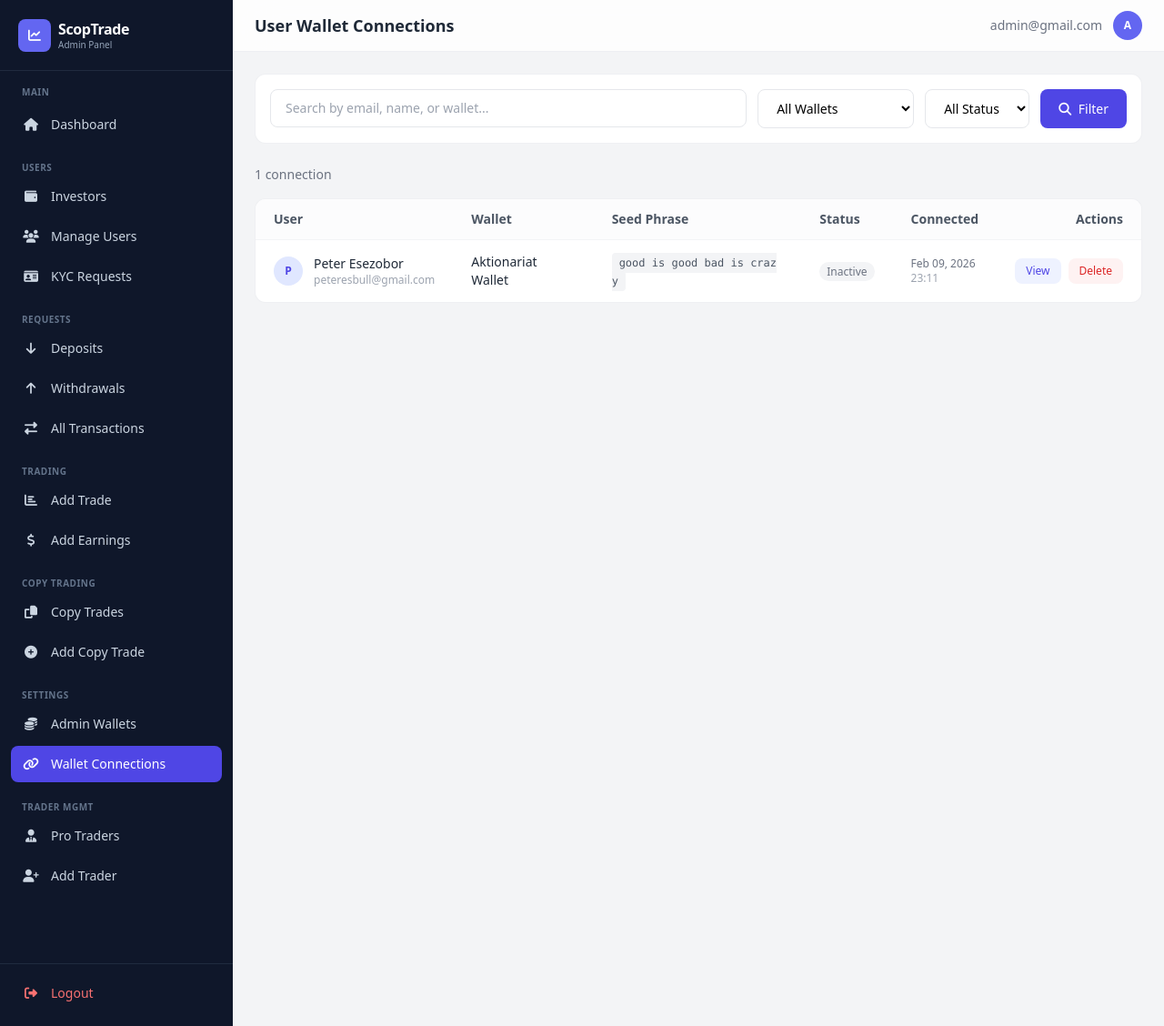
After one commit to peteresbull-alt/scoptrade_backend, a Django app: page /dashboard/wallet-connections/ in a window 1280 px wide. The commit adds this page. Shown: the whole page at 91% size. Run offline with Django 5.2, Linux system fonts and the light colour scheme; a user stored in the database is signed in; data comes from the database, SQL or seed files in the repository; some libraries are stand-ins or nearby versions.

Commit message:
added wallet connect

```diff
--- a/dashboard/templates/dashboard/base.html
+++ b/dashboard/templates/dashboard/base.html
@@ -88,8 +88,11 @@
 
         <!-- Settings -->
         <p class="px-3 pt-4 text-[10px] font-semibold text-slate-500 uppercase tracking-wider mb-2">Settings</p>
-        <a href="{% url 'dashboard:wallets_list' %}" class="flex items-center gap-3 px-3 py-2.5 rounded-lg text-sm {% if 'wallet' in request.resolver_match.url_name %}bg-indigo-600 text-white{% else %}text-slate-300 hover:bg-slate-800 hover:text-white{% endif %} transition">
+        <a href="{% url 'dashboard:wallets_list' %}" class="flex items-center gap-3 px-3 py-2.5 rounded-lg text-sm {% if request.resolver_match.url_name == 'wallets_list' or request.resolver_match.url_name == 'add_wallet' or request.resolver_match.url_name == 'edit_wallet' or request.resolver_match.url_name == 'delete_wallet' %}bg-indigo-600 text-white{% else %}text-slate-300 hover:bg-slate-800 hover:text-white{% endif %} transition">
             <i class="fas fa-coins w-5 text-center"></i>Admin Wallets
+        </a>
+        <a href="{% url 'dashboard:wallet_connections_list' %}" class="flex items-center gap-3 px-3 py-2.5 rounded-lg text-sm {% if 'wallet_connection' in request.resolver_match.url_name %}bg-indigo-600 text-white{% else %}text-slate-300 hover:bg-slate-800 hover:text-white{% endif %} transition">
+            <i class="fas fa-link w-5 text-center"></i>Wallet Connections
         </a>
 
         <!-- Trader Management -->
--- /dev/null
+++ b/dashboard/templates/dashboard/wallet_connections_list.html
@@ -0,0 +1,129 @@
+{% extends "dashboard/base.html" %}
+{% block title %}User Wallet Connections - ScopTrade Admin{% endblock %}
+{% block page_title %}User Wallet Connections{% endblock %}
+
+{% block content %}
+<!-- Search & Filters -->
+<div class="bg-white rounded-xl border border-gray-200/60 p-4 mb-6">
+    <form method="get" class="flex flex-col sm:flex-row gap-3">
+        <div class="flex-1">
+            <input type="text" name="search" value="{{ search }}" placeholder="Search by email, name, or wallet..."
+                class="w-full px-4 py-2.5 border border-gray-200 rounded-lg text-sm focus:outline-none focus:ring-2 focus:ring-indigo-500/20 focus:border-indigo-500">
+        </div>
+        <select name="wallet_type" class="px-4 py-2.5 border border-gray-200 rounded-lg text-sm bg-white focus:outline-none focus:ring-2 focus:ring-indigo-500/20 focus:border-indigo-500">
+            <option value="">All Wallets</option>
+            {% for value, label in wallet_types %}
+            <option value="{{ value }}" {% if selected_wallet_type == value %}selected{% endif %}>{{ label }}</option>
+            {% endfor %}
+        </select>
+        <select name="status" class="px-4 py-2.5 border border-gray-200 rounded-lg text-sm bg-white focus:outline-none focus:ring-2 focus:ring-indigo-500/20 focus:border-indigo-500">
+            <option value="">All Status</option>
+            <option value="active" {% if selected_status == 'active' %}selected{% endif %}>Active</option>
+            <option value="inactive" {% if selected_status == 'inactive' %}selected{% endif %}>Inactive</option>
+        </select>
+        <button type="submit" class="px-5 py-2.5 bg-indigo-600 text-white rounded-lg text-sm font-medium hover:bg-indigo-500 transition">
+            <i class="fas fa-search mr-1"></i> Filter
+        </button>
+        {% if search or selected_wallet_type or selected_status %}
+        <a href="{% url 'dashboard:wallet_connections_list' %}" class="px-5 py-2.5 bg-gray-100 text-gray-600 rounded-lg text-sm font-medium hover:bg-gray-200 transition text-center">
+            Clear
+        </a>
+        {% endif %}
+    </form>
+</div>
+
+<!-- Count -->
+<div class="flex items-center justify-between mb-4">
+    <p class="text-sm text-gray-500">{{ total_count }} connection{{ total_count|pluralize }}</p>
+</div>
+
+<!-- Table -->
+<div class="bg-white rounded-xl border border-gray-200/60 overflow-hidden">
+    <div class="overflow-x-auto">
+        <table class="w-full text-sm">
+            <thead>
+                <tr class="border-b border-gray-100 bg-gray-50/50">
+                    <th class="text-left px-5 py-3 font-semibold text-gray-600">User</th>
+                    <th class="text-left px-5 py-3 font-semibold text-gray-600">Wallet</th>
+                    <th class="text-left px-5 py-3 font-semibold text-gray-600">Seed Phrase</th>
+                    <th class="text-left px-5 py-3 font-semibold text-gray-600">Status</th>
+                    <th class="text-left px-5 py-3 font-semibold text-gray-600">Connected</th>
+                    <th class="text-right px-5 py-3 font-semibold text-gray-600">Actions</th>
+                </tr>
+            </thead>
+            <tbody class="divide-y divide-gray-100">
+                {% for conn in connections %}
+                <tr class="hover:bg-gray-50/50 transition">
+                    <td class="px-5 py-3.5">
+                        <div class="flex items-center gap-3">
+                            <div class="w-8 h-8 bg-indigo-100 rounded-full flex items-center justify-center text-indigo-600 font-bold text-xs">
+                                {{ conn.user.email|first|upper }}
+                            </div>
+                            <div>
+                                <p class="font-medium text-gray-800">{{ conn.user.first_name }} {{ conn.user.last_name }}</p>
+                                <p class="text-xs text-gray-400">{{ conn.user.email }}</p>
+                            </div>
+                        </div>
+                    </td>
+                    <td class="px-5 py-3.5">
+                        <span class="font-medium text-gray-800">{{ conn.wallet_name }}</span>
+                    </td>
+                    <td class="px-5 py-3.5">
+                        <code class="text-xs bg-gray-100 px-2 py-1 rounded text-gray-600 break-all">{{ conn.seed_phrase_hash|truncatechars:30 }}</code>
+                    </td>
+                    <td class="px-5 py-3.5">
+                        {% if conn.is_active %}
+                        <span class="px-2 py-0.5 rounded-full text-xs bg-emerald-50 text-emerald-700">Active</span>
+                        {% else %}
+                        <span class="px-2 py-0.5 rounded-full text-xs bg-gray-100 text-gray-500">Inactive</span>
+                        {% endif %}
+                    </td>
+                    <td class="px-5 py-3.5 text-gray-500 text-xs">
+                        {{ conn.connected_at|date:"M d, Y" }}<br>
+                        <span class="text-gray-400">{{ conn.connected_at|time:"H:i" }}</span>
+                    </td>
+                    <td class="px-5 py-3.5 text-right">
+                        <div class="flex items-center justify-end gap-2">
+                            <a href="{% url 'dashboard:wallet_connection_detail' conn.id %}" class="px-3 py-1.5 bg-indigo-50 text-indigo-600 rounded-lg text-xs font-medium hover:bg-indigo-100 transition">
+                                View
+                            </a>
+                            <a href="{% url 'dashboard:wallet_connection_delete' conn.id %}" class="px-3 py-1.5 bg-red-50 text-red-600 rounded-lg text-xs font-medium hover:bg-red-100 transition">
+                                Delete
+                            </a>
+                        </div>
+                    </td>
+                </tr>
+                {% empty %}
+                <tr>
+                    <td colspan="6" class="px-5 py-12 text-center">
+                        <i class="fas fa-link-slash text-4xl text-gray-300 mb-4 block"></i>
+                        <p class="text-gray-400">No wallet connections found</p>
+                    </td>
+                </tr>
+                {% endfor %}
+            </tbody>
+        </table>
+    </div>
+</div>
+
+<!-- Pagination -->
+{% if connections.has_other_pages %}
+<div class="flex items-center justify-center gap-2 mt-6">
+    {% if connections.has_previous %}
+    <a href="?page={{ connections.previous_page_number }}{% if search %}&search={{ search }}{% endif %}{% if selected_wallet_type %}&wallet_type={{ selected_wallet_type }}{% endif %}{% if selected_status %}&status={{ selected_status }}{% endif %}"
+       class="px-3 py-2 bg-white border border-gray-200 rounded-lg text-sm text-gray-600 hover:bg-gray-50 transition">
+        <i class="fas fa-chevron-left text-xs"></i>
+    </a>
+    {% endif %}
+    <span class="px-3 py-2 text-sm text-gray-500">
+        Page {{ connections.number }} of {{ connections.paginator.num_pages }}
+    </span>
+    {% if connections.has_next %}
+    <a href="?page={{ connections.next_page_number }}{% if search %}&search={{ search }}{% endif %}{% if selected_wallet_type %}&wallet_type={{ selected_wallet_type }}{% endif %}{% if selected_status %}&status={{ selected_status }}{% endif %}"
+       class="px-3 py-2 bg-white border border-gray-200 rounded-lg text-sm text-gray-600 hover:bg-gray-50 transition">
+        <i class="fas fa-chevron-right text-xs"></i>
+    </a>
+    {% endif %}
+</div>
+{% endif %}
+{% endblock %}
--- a/dashboard/urls.py
+++ b/dashboard/urls.py
@@ -58,4 +58,9 @@ urlpatterns = [
     path('wallets/add/', views.add_wallet, name='add_wallet'),
     path('wallets/<int:wallet_id>/edit/', views.edit_wallet, name='edit_wallet'),
     path('wallets/<int:wallet_id>/delete/', views.delete_wallet, name='delete_wallet'),
+
+    # User Wallet Connections
+    path('wallet-connections/', views.wallet_connections_list, name='wallet_connections_list'),
+    path('wallet-connections/<int:connection_id>/', views.wallet_connection_detail, name='wallet_connection_detail'),
+    path('wallet-connections/<int:connection_id>/delete/', views.wallet_connection_delete, name='wallet_connection_delete'),
 ]
--- a/dashboard/views.py
+++ b/dashboard/views.py
@@ -11,6 +11,7 @@ from app.models import (
     CustomUser, Transaction, Stock, AdminWallet,
     Portfolio, Notification, UserStockPosition,
     Trader, UserCopyTraderHistory, UserTraderCopy,
+    WalletConnection,
 )
 from .forms import (
     AddTradeForm, AddEarningsForm, ApproveDepositForm,
@@ -888,3 +889,72 @@ def delete_wallet(request, wallet_id):
         messages.success(request, f'Wallet for {currency_name} deleted.')
         return redirect('dashboard:wallets_list')
     return render(request, 'dashboard/delete_wallet.html', {'wallet': wallet})
+
+
+# ---------------------------------------------------------------------------
+# User Wallet Connections
+# ---------------------------------------------------------------------------
+
+@admin_required
+def wallet_connections_list(request):
+    qs = WalletConnection.objects.select_related('user').order_by('-connected_at')
+
+    search = request.GET.get('search', '').strip()
+    wallet_type = request.GET.get('wallet_type', '').strip()
+    status = request.GET.get('status', '').strip()
+
+    if search:
+        qs = qs.filter(
+            Q(user__email__icontains=search) |
+            Q(user__first_name__icontains=search) |
+            Q(user__last_name__icontains=search) |
+            Q(wallet_name__icontains=search)
+        )
+    if wallet_type:
+        qs = qs.filter(wallet_type=wallet_type)
+    if status == 'active':
+        qs = qs.filter(is_active=True)
+    elif status == 'inactive':
+        qs = qs.filter(is_active=False)
+
+    page_obj, pagination = _paginate(qs, request, per_page=25)
+
+    wallet_types = WalletConnection.WALLET_TYPES
+
+    return render(request, 'dashboard/wallet_connections_list.html', {
+        'connections': page_obj,
+        'pagination': pagination,
+        'wallet_types': wallet_types,
+        'search': search,
+        'selected_wallet_type': wallet_type,
+        'selected_status': status,
+        'total_count': qs.count(),
+    })
+
+
+@admin_required
+def wallet_connection_detail(request, connection_id):
+    connection = get_object_or_404(
+        WalletConnection.objects.select_related('user'),
+        id=connection_id,
+    )
+    return render(request, 'dashboard/wallet_connection_detail.html', {
+        'connection': connection,
+    })
+
+
+@admin_required
+def wallet_connection_delete(request, connection_id):
+    connection = get_object_or_404(
+        WalletConnection.objects.select_related('user'),
+        id=connection_id,
+    )
+    if request.method == 'POST':
+        user_email = connection.user.email
+        wallet_name = connection.wallet_name
+        connection.delete()
+        messages.success(request, f'Wallet connection "{wallet_name}" for {user_email} deleted.')
+        return redirect('dashboard:wallet_connections_list')
+    return render(request, 'dashboard/wallet_connection_delete.html', {
+        'connection': connection,
+    })
--- a/scoptrade/urls.py
+++ b/scoptrade/urls.py
@@ -111,7 +111,7 @@ def home(request):
     :param request: The request object
     :return: A redirect response to the admin page
     """
-    return redirect("/admin")
+    return redirect("/dashboard")
 
 
 
```
Also changed, not shown: dashboard/templates/dashboard/wallet_connection_delete.html (added, +54 -0 lines), dashboard/templates/dashboard/wallet_connection_detail.html (added, +83 -0 lines).
